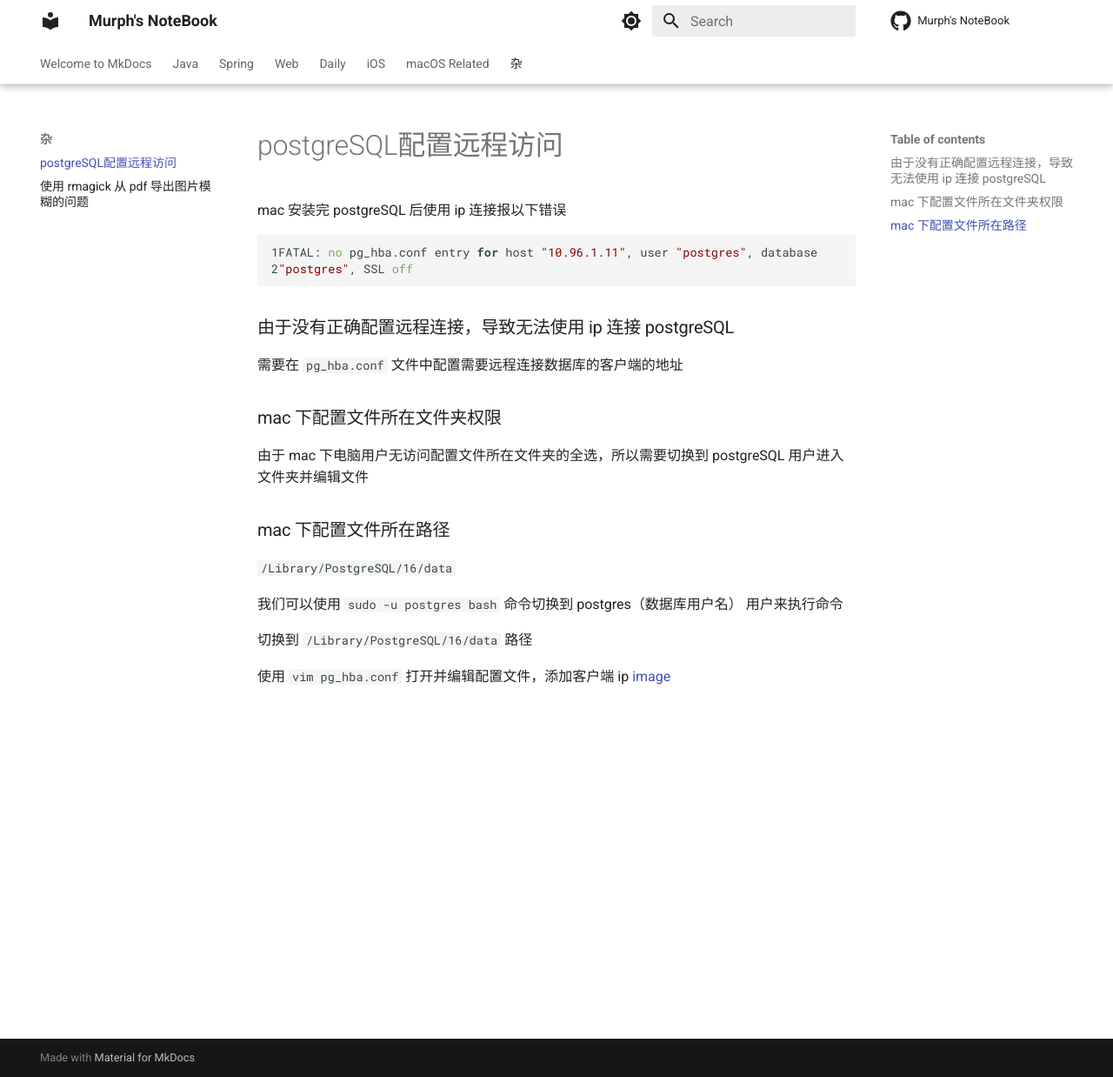
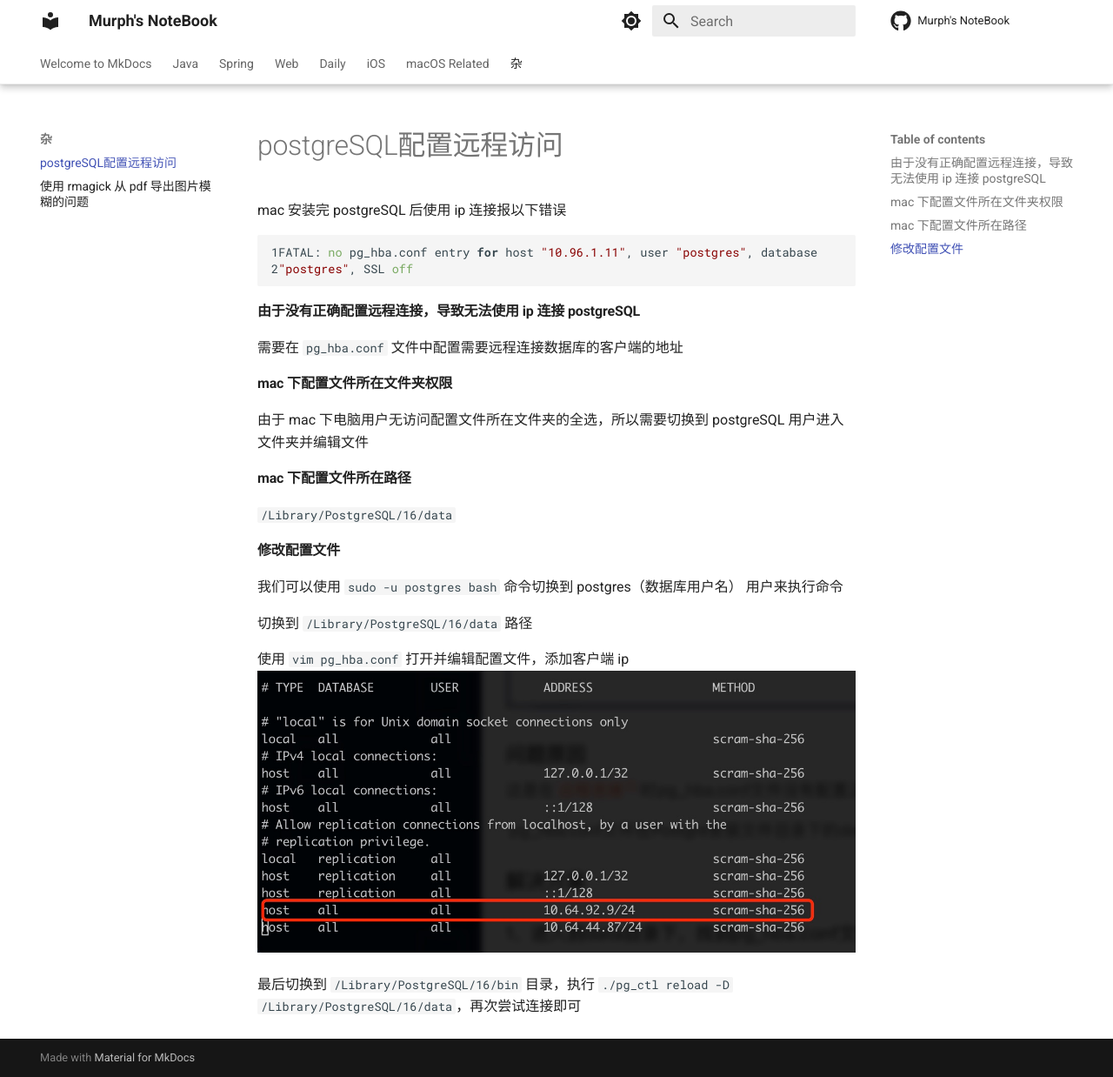
Before and after one commit to MurphLu/MurphLu.github.io, an MkDocs documentation site: the page built from docs/杂/postgreSQL配置远程访问.md, in a window 1280 px wide and 1238 px high. Shown: the whole window at 87% size. Built offline with MkDocs 1.6.1 and Material for MkDocs 9.7.7, drawn with Linux system fonts in a browser that asks for light colours; comment, search, counter and statistics services are not loaded.

Commit message:
add postgreSQL 远程访问

````diff
--- a/docs/杂/postgreSQL配置远程访问.md
+++ b/docs/杂/postgreSQL配置远程访问.md
@@ -4,19 +4,23 @@
 "postgres", SSL off
 ```
 
-### 由于没有正确配置远程连接，导致无法使用 ip 连接 postgreSQL
+#### 由于没有正确配置远程连接，导致无法使用 ip 连接 postgreSQL
 需要在 `pg_hba.conf` 文件中配置需要远程连接数据库的客户端的地址
 
-### mac 下配置文件所在文件夹权限
+#### mac 下配置文件所在文件夹权限
 由于 mac 下电脑用户无访问配置文件所在文件夹的全选，所以需要切换到 postgreSQL 用户进入文件夹并编辑文件
 
-### mac 下配置文件所在路径
+#### mac 下配置文件所在路径
 
 `/Library/PostgreSQL/16/data`
+
+#### 修改配置文件
 
 我们可以使用 `sudo -u postgres bash` 命令切换到 postgres（数据库用户名） 用户来执行命令
 
 切换到 `/Library/PostgreSQL/16/data` 路径
 
 使用 `vim pg_hba.conf` 打开并编辑配置文件，添加客户端 ip
-[image](img/pg_hba.jpg)
+![Image](img/pg_hba.jpg)
+
+最后切换到 `/Library/PostgreSQL/16/bin` 目录，执行 `./pg_ctl reload -D /Library/PostgreSQL/16/data`，再次尝试连接即可
````
